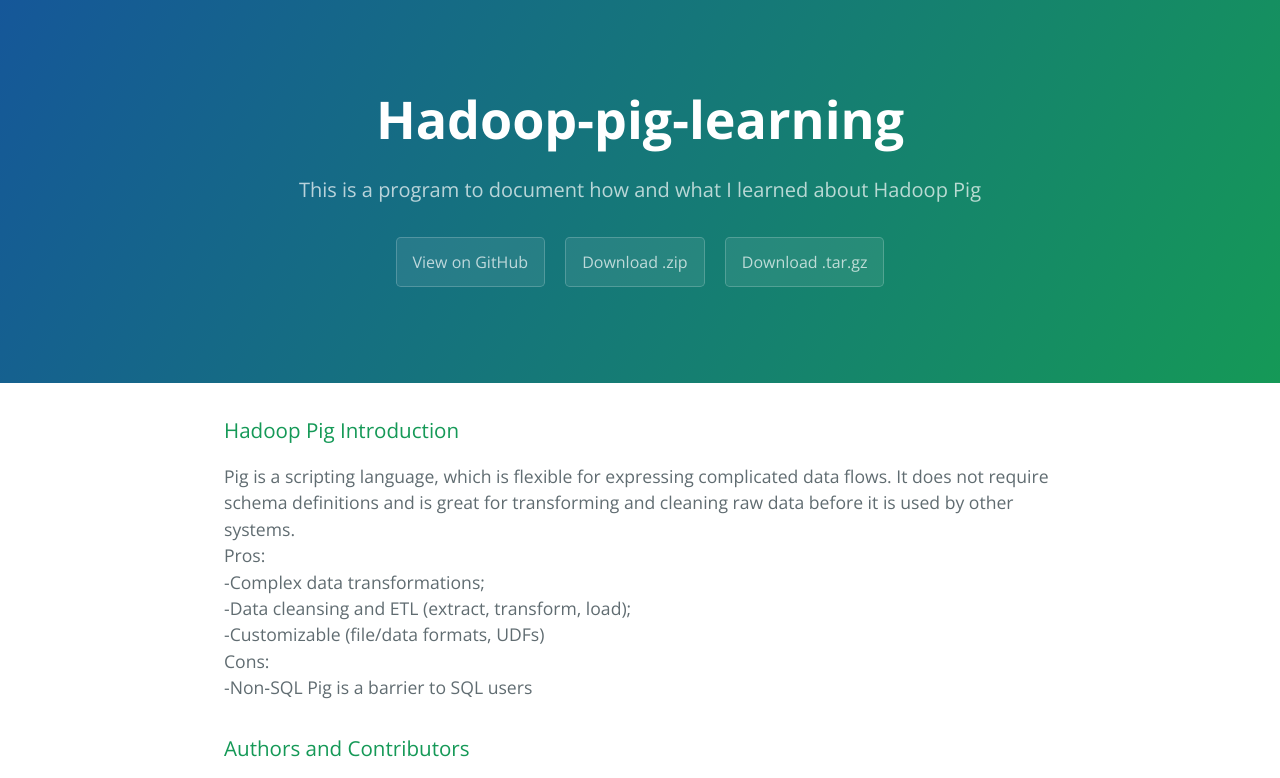
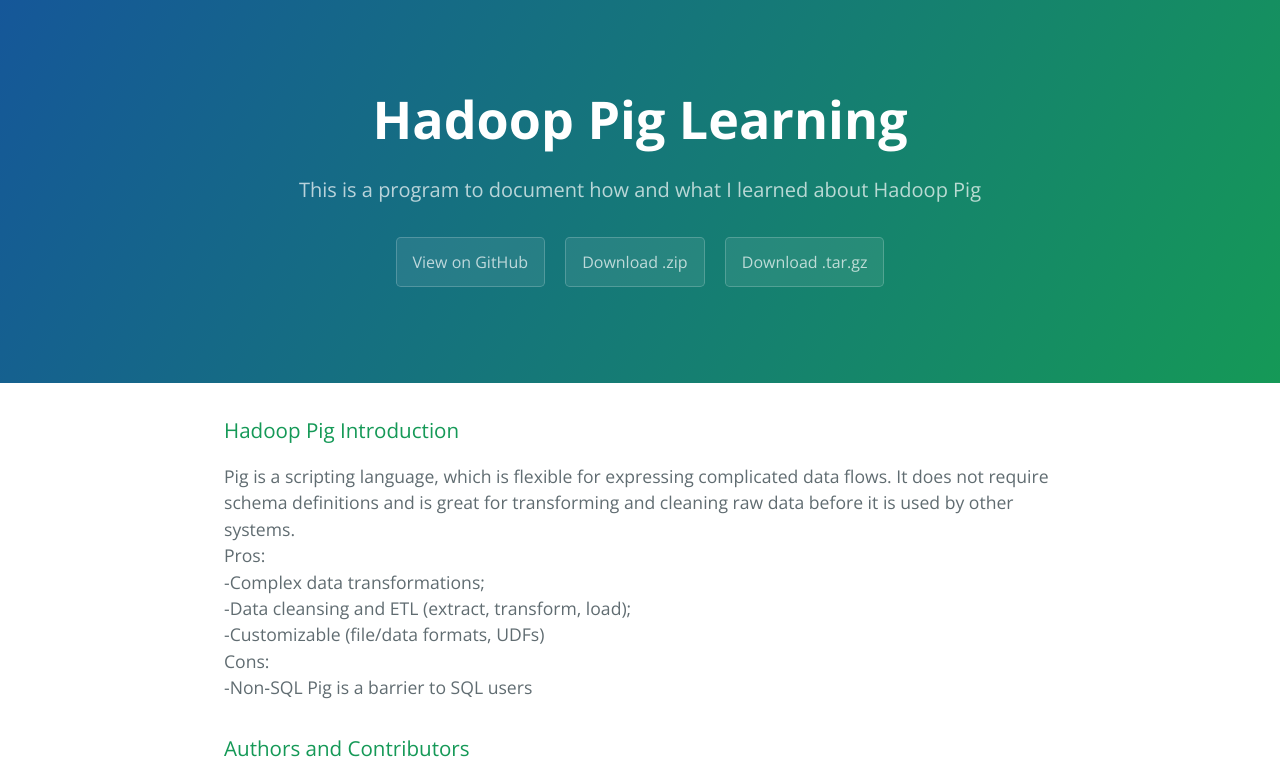
Before and after one commit to ChenLGit/Hadoop-Pig-Learning, a plain HTML site: page index.html in a window 1280 px wide. Shown: the top 778 px of the page. Drawn offline with nearby package versions, Linux system fonts and the light colour scheme.

Commit message:
Update index.html

```diff
--- a/index.html
+++ b/index.html
@@ -11,7 +11,7 @@
   </head>
   <body>
     <section class="page-header">
-      <h1 class="project-name">Hadoop-pig-learning</h1>
+      <h1 class="project-name">Hadoop Pig Learning</h1>
       <h2 class="project-tagline">This is a program to document how and what I learned about Hadoop Pig</h2>
       <a href="https://github.com/ChenLGit/Hadoop-Pig-Learning" class="btn">View on GitHub</a>
       <a href="https://github.com/ChenLGit/Hadoop-Pig-Learning/zipball/master" class="btn">Download .zip</a>
```
